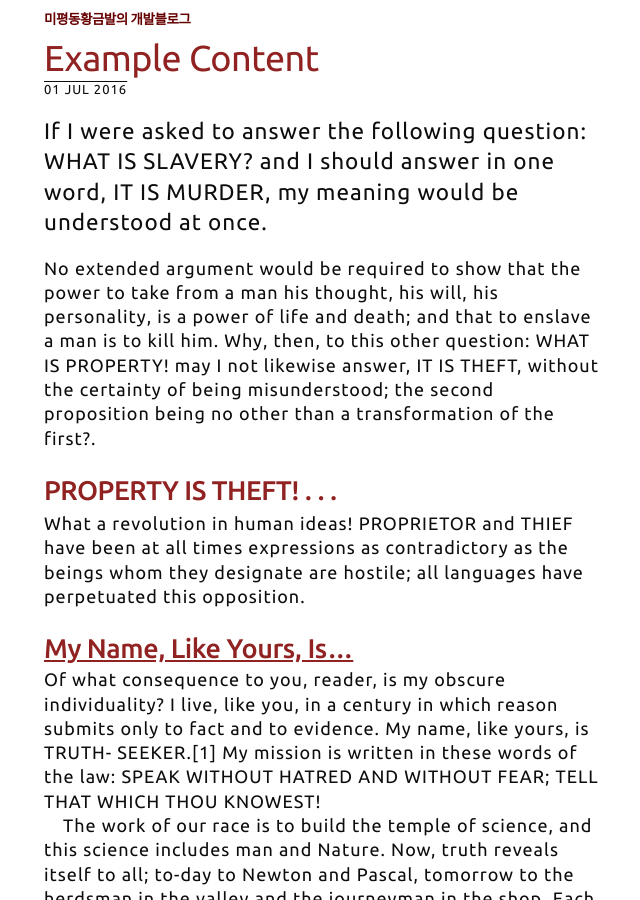
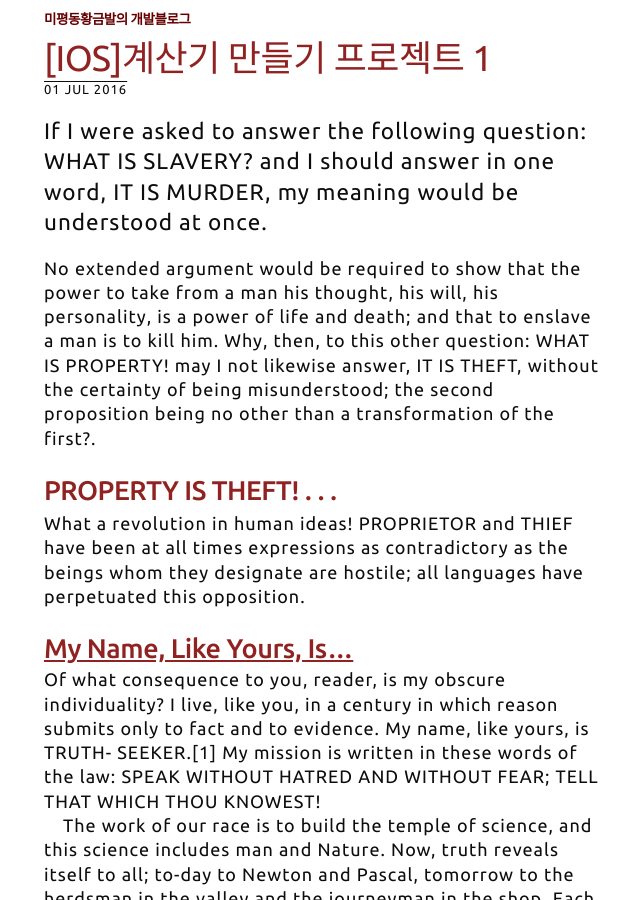
Before and after one commit to kimdaeman14/kimdaeman14.github.io, a Jekyll site: the page built from _posts/2016-07-01-some-more-stuff.md, in a window 1280 px wide and 900 px high. Shown: the whole window, without its empty margins (316-956 px from the left). Built offline with Jekyll 4.4.1, drawn with Linux system fonts in a browser that asks for light colours.

Commit message:
Update 2016-07-01-some-more-stuff.md

```diff
--- a/_posts/2016-07-01-some-more-stuff.md
+++ b/_posts/2016-07-01-some-more-stuff.md
@@ -1,5 +1,5 @@
 ---
-title:        "Example content"
+title:        "[iOS]계산기 만들기 프로젝트 1"
 description:  "A short description of the page's content"
 author:       "P.J."
 tags:
```
